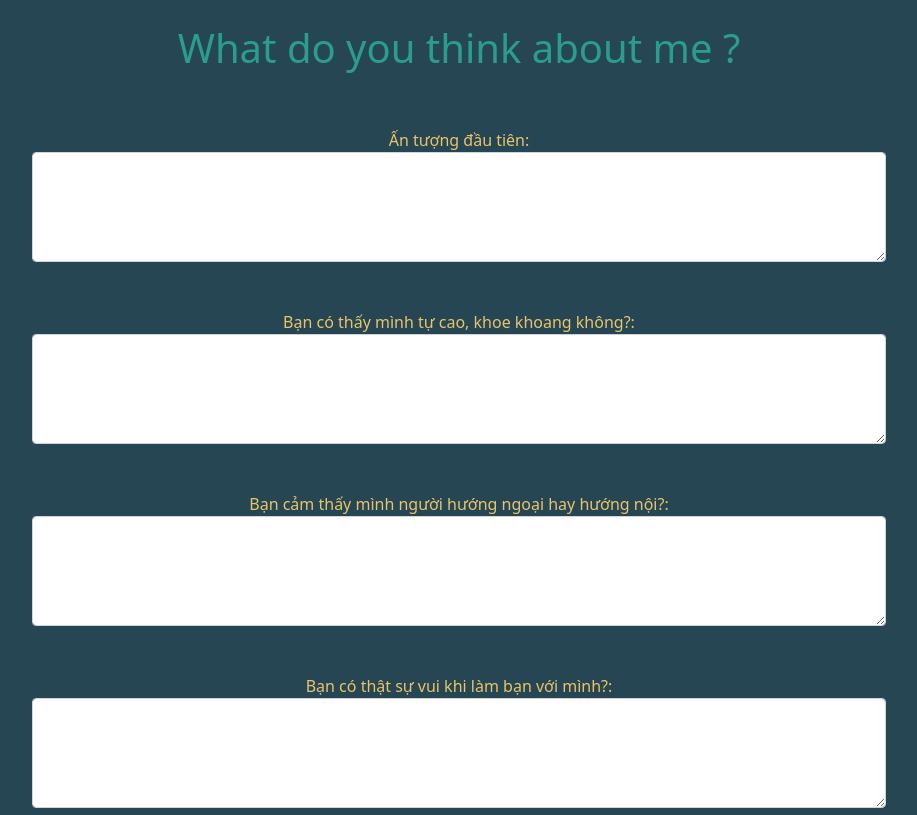
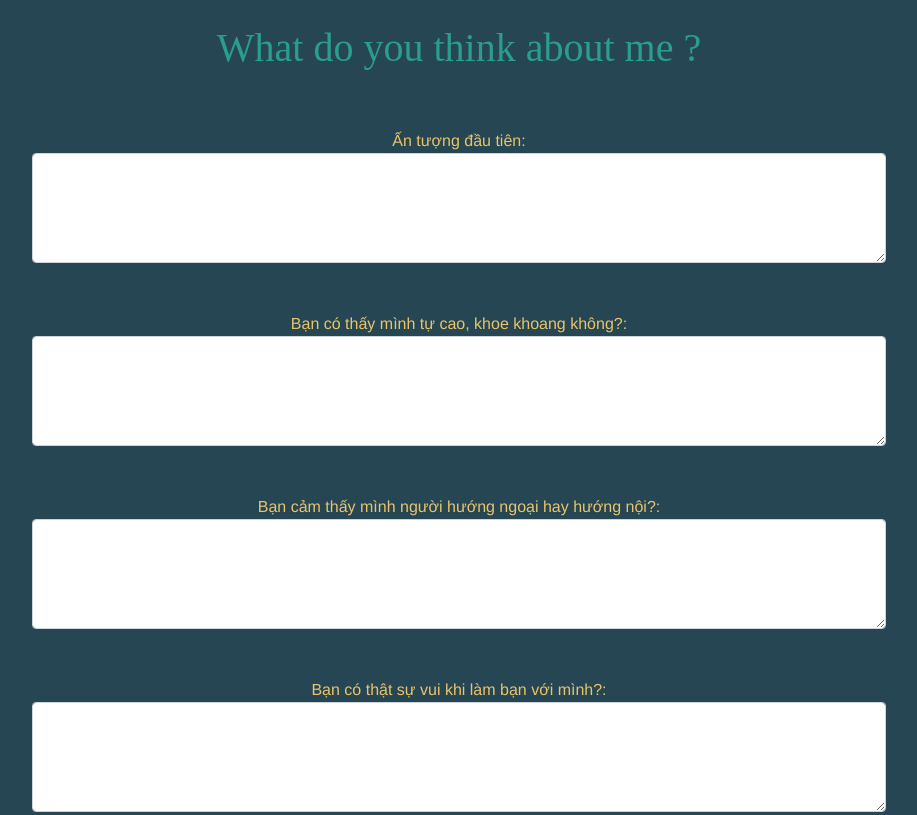
Before and after one commit to HuyHo1605/Think-about-me, a plain HTML site: page Index.html in a window 1280 px wide. Shown: the top 815 px of the page, without its empty margins (181-1098 px from the left). Drawn offline with nearby package versions, Linux system fonts and the light colour scheme.

Commit message:
Add files via upload

```diff
--- a/DunDun.css
+++ b/DunDun.css
@@ -1,3 +1,5 @@
 body{background-color:rgb(38, 70, 83)}
 h1{color:rgb(42,157,143)}
 label{color:rgb(233, 196, 106)}
+h1{font-family: 'Times New Roman', Times, serif ;}
+label{font-family:'Franklin Gothic Medium', 'Arial Narrow', Arial, sans-serif;}
```
